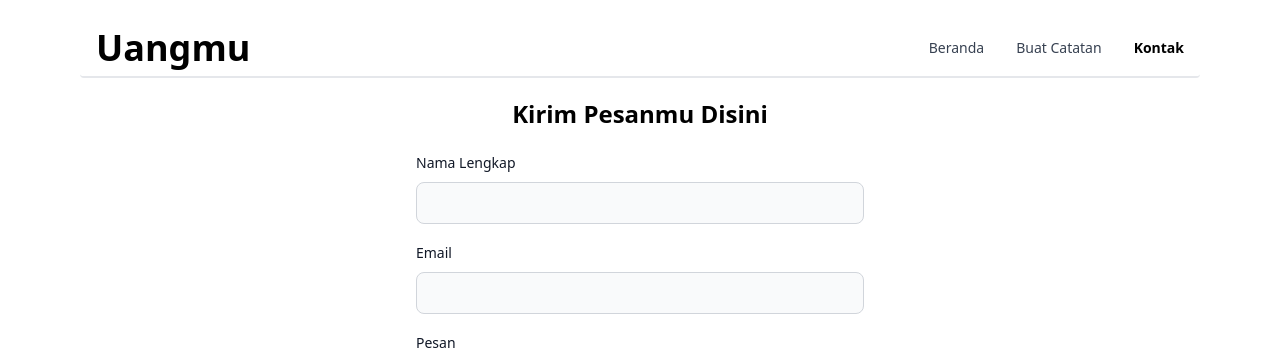
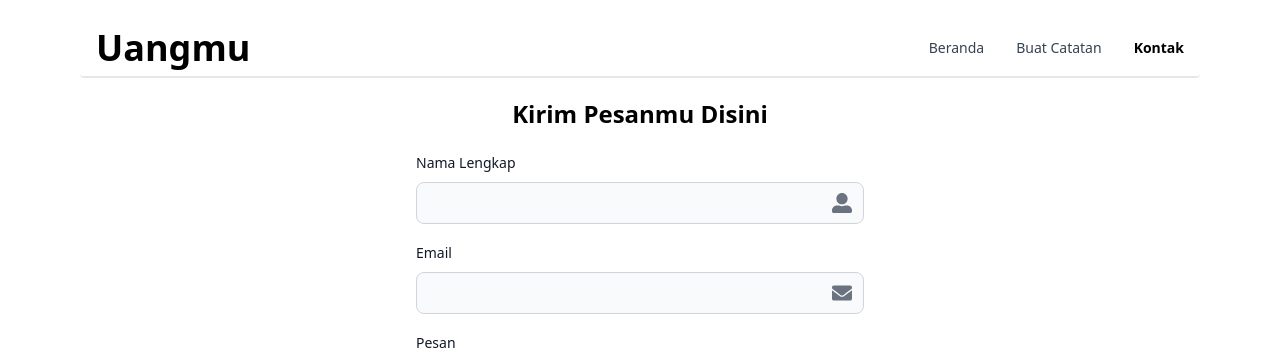
Before and after one commit to Anugerah20/Uangmu, a React (Vite) app: page /contact in a window 1280 px wide. Shown: the top 360 px of the page. Built offline with nearby package versions, Linux system fonts and the light colour scheme.

Commit message:
New icon contact.jsx

```diff
--- a/src/pages/Contact.jsx
+++ b/src/pages/Contact.jsx
@@ -1,6 +1,7 @@
 import Navigation from "../components/Navigation";
 import Footer from "../components/Footer";
 import { Button, Label, TextInput, Textarea } from "flowbite-react";
+import { FaEnvelope, FaUserAlt } from "react-icons/fa";
 
 const Contact = () => {
      document.title = "Uangmu | Kontak";
@@ -26,6 +27,7 @@ const Contact = () => {
                               />
                          </div>
                          <TextInput
+                              rightIcon={FaUserAlt}
                               id="text"
                               required
                               type="text"
@@ -39,6 +41,7 @@ const Contact = () => {
                               />
                          </div>
                          <TextInput
+                              rightIcon={FaEnvelope}
                               id="email"
                               required
                               type="email"
```
